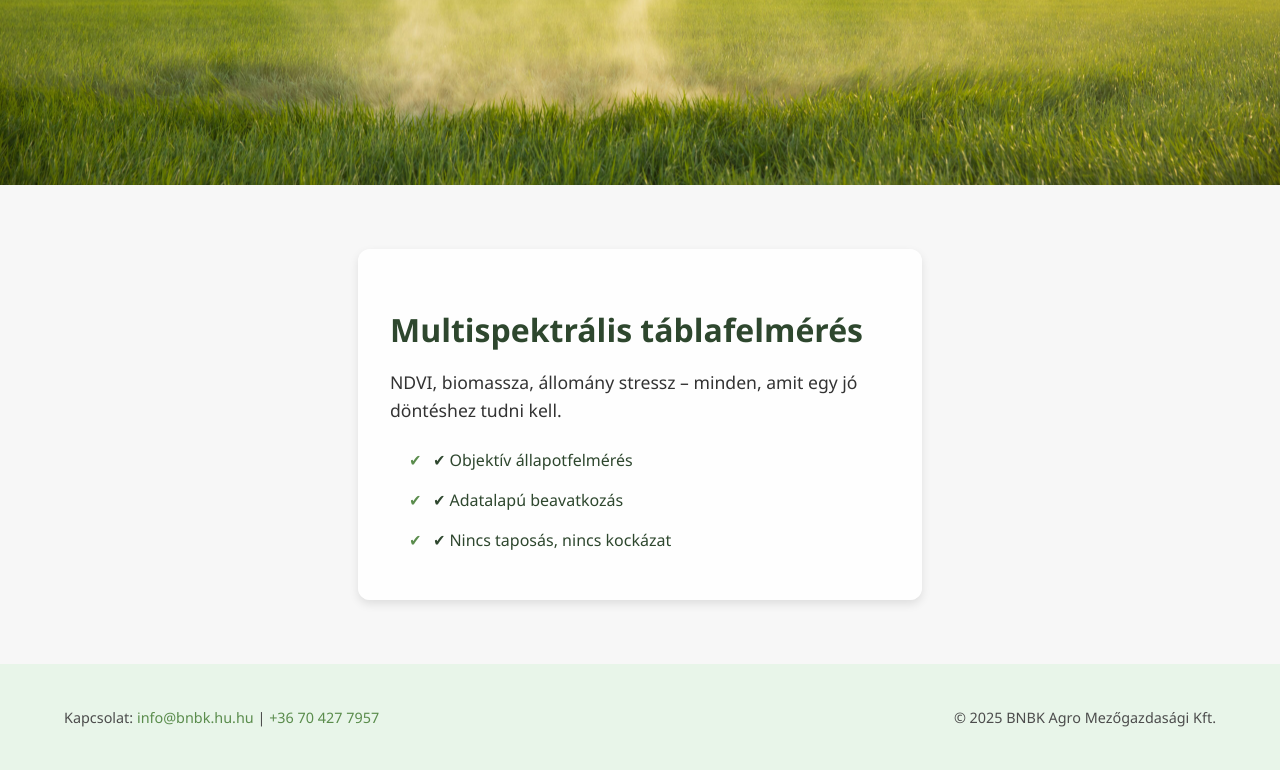
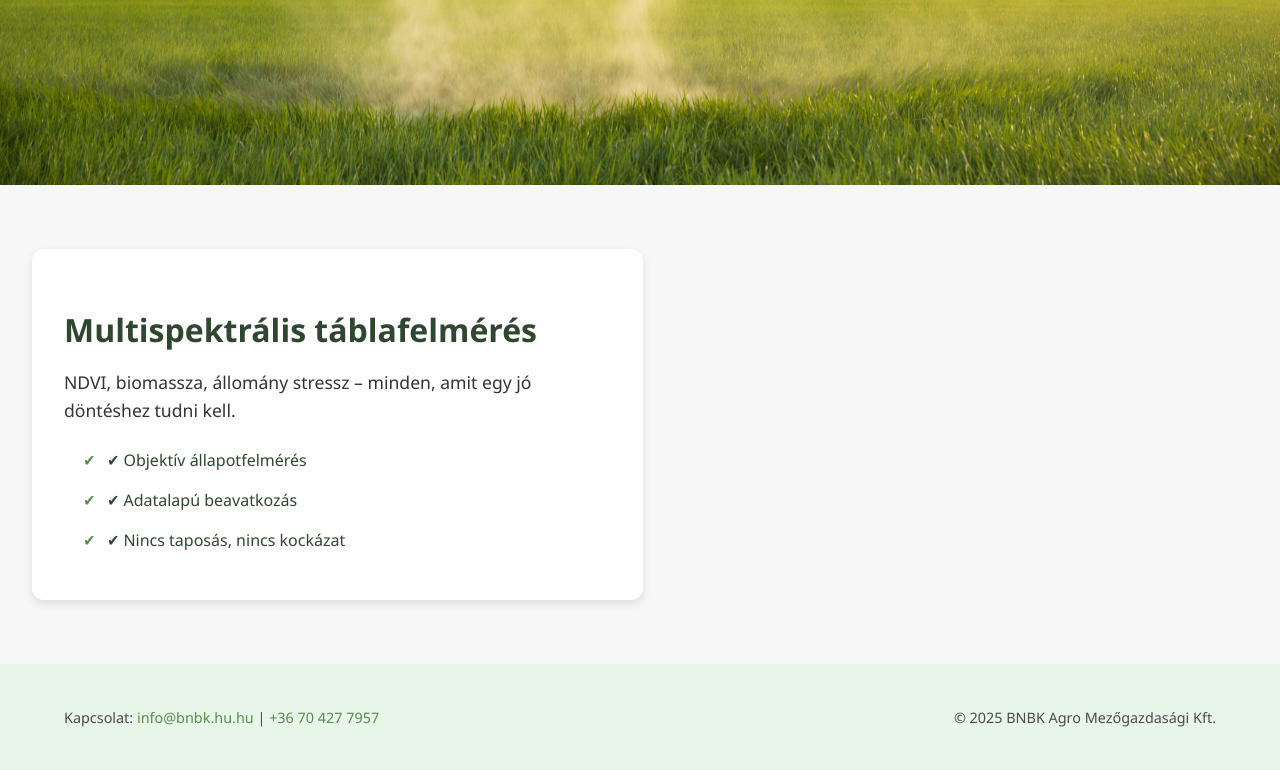
Before and after one commit to ChefBrowni/bnagrowebpublic, a PHP site: page / in a window 1280 px wide. Shown: the part 728-1498 px from the top of the page. Run offline with PHP 8.4, Linux system fonts and the light colour scheme; some libraries are stand-ins or nearby versions.

Commit message:
Update style.css

```diff
--- a/style/style.css
+++ b/style/style.css
@@ -97,21 +97,23 @@
 .section-spacer {
   height: 100px;
   background: white;
+  background-image: url("../images/topo-line-green.svg");
+  background-repeat: no-repeat;
+  background-position: center;
+  background-size: contain;
 }
 
 .survey-section {
   display: flex;
-  flex-wrap: wrap;
+  flex-wrap: nowrap;
   align-items: center;
-  justify-content: center;
+  justify-content: space-between;
   padding: 4em 2em;
   background-color: #f7f7f7;
 }
 
 .survey-image {
-  flex: 1 1 40%;
-  max-width: 600px;
-  min-width: 280px;
+  flex: 0 0 50%;
   height: 400px;
   background-image: url("../images/sect2_background.png");
   background-size: cover;
@@ -122,8 +124,7 @@
 }
 
 .survey-text {
-  flex: 1 1 40%;
-  max-width: 500px;
+  flex: 0 0 45%;
   background: rgba(255, 255, 255, 0.85);
   backdrop-filter: blur(4px);
   padding: 2em;
```
